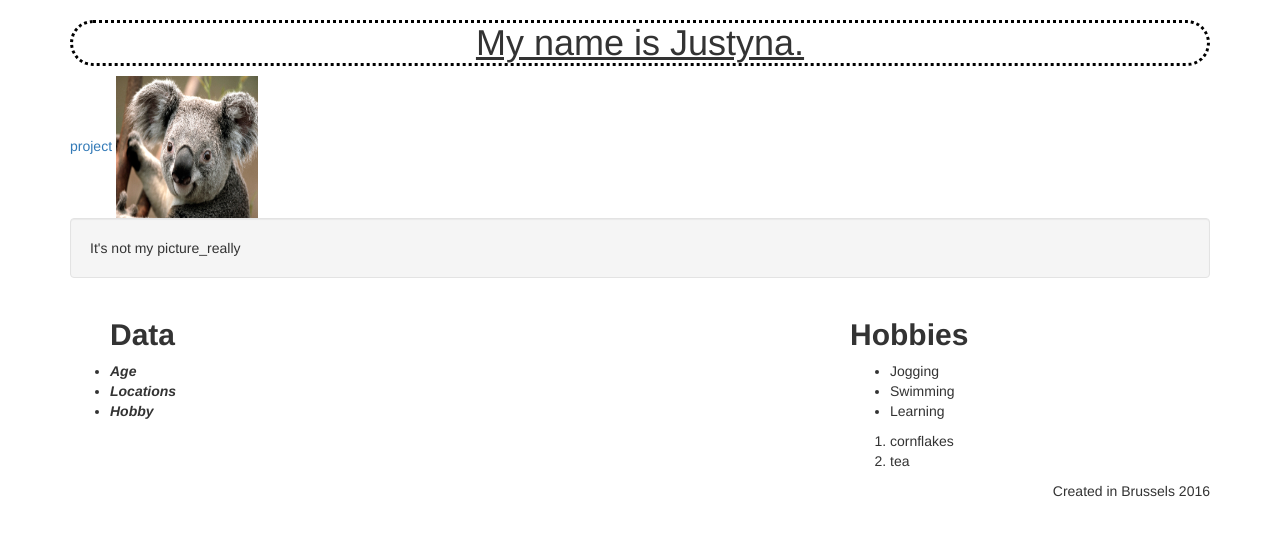
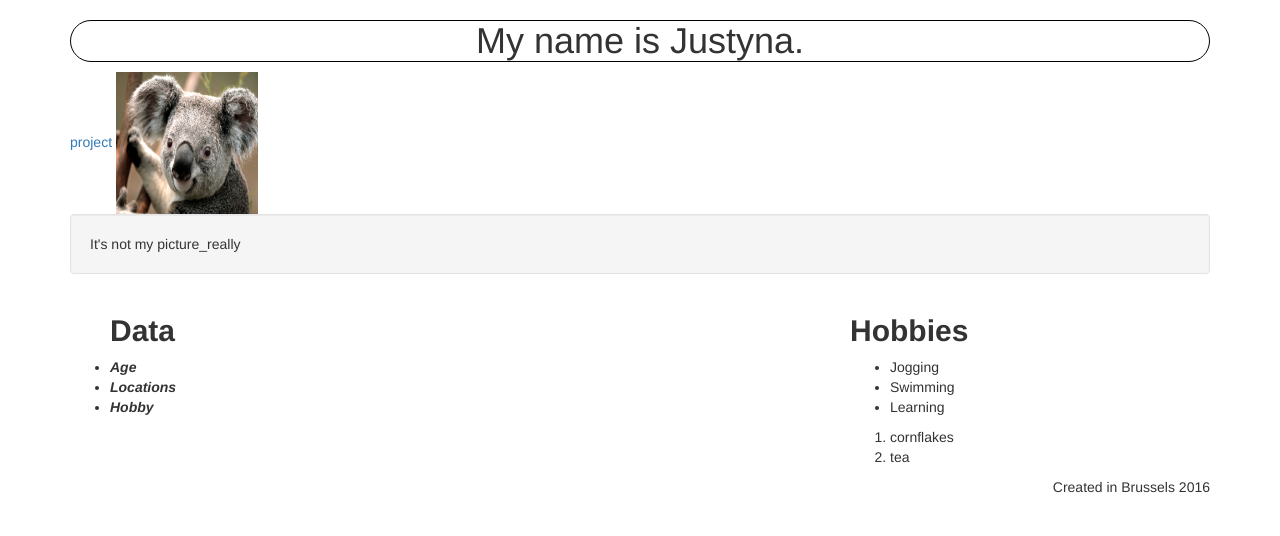
Before and after one commit to JuLbJ/koala, a plain HTML site: page index.html in a window 1280 px wide. Drawn offline with nearby package versions, Linux system fonts and the light colour scheme.

Commit message:
border changes_style

```diff
--- a/style.css
+++ b/style.css
@@ -2,10 +2,10 @@ h1 {
 	color: red;
 	font-size: 72px;
 	text-align: center;
-	border-style: dotted;
+	border-style: solid;
+	border-width: thin;
 	border-color: black;
 	border-radius: 25px;
-	text-decoration: underline;
 }
 
 body {
```
